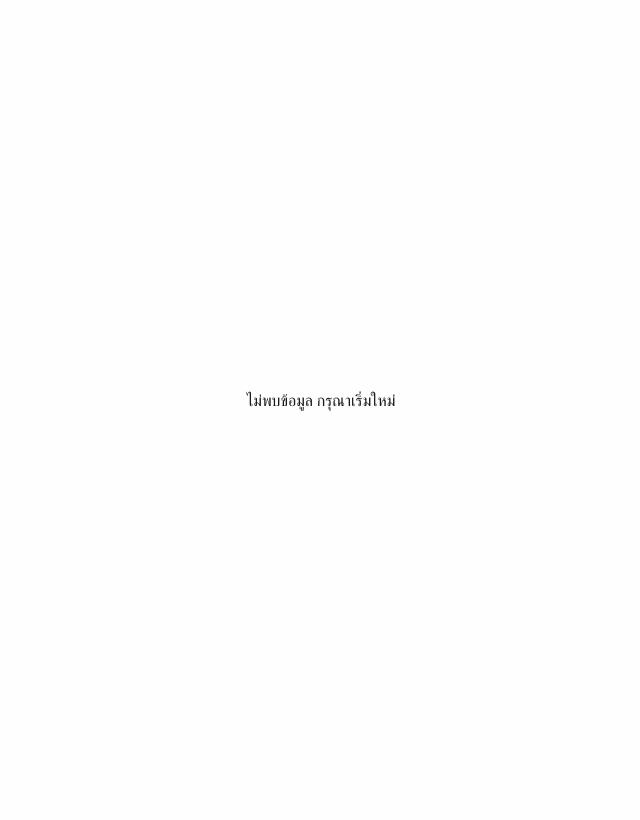
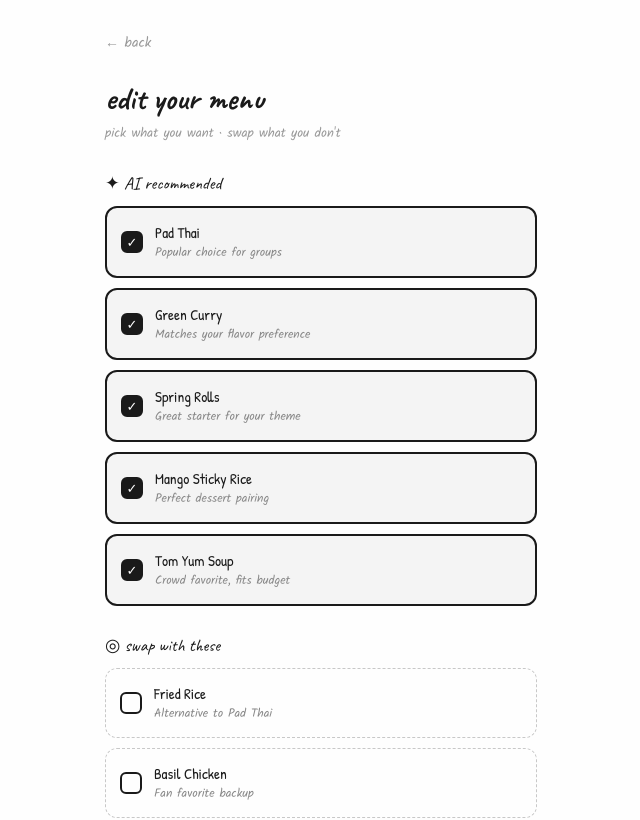
Before and after one commit to IOOIIOU17/billtable-customer-web, a React (Vite) app: page /edit-menu in a window 1280 px wide. Shown: the top 820 px of the page, without its empty margins (319-959 px from the left). Built offline with nearby package versions, Linux system fonts and the light colour scheme.

Commit message:
fix: EditMenu with mock menus

```diff
--- a/src/screens/EditMenu.jsx
+++ b/src/screens/EditMenu.jsx
@@ -1,15 +1,31 @@
 import { useState } from 'react';
 import { useNavigate } from 'react-router-dom';
 import useOrderStore from '../store/orderStore';
+
+const MOCK_AI_MENUS = [
+  { id: 1, name: 'Pad Thai', reason: 'Popular choice for groups' },
+  { id: 2, name: 'Green Curry', reason: 'Matches your flavor preference' },
+  { id: 3, name: 'Spring Rolls', reason: 'Great starter for your theme' },
+  { id: 4, name: 'Mango Sticky Rice', reason: 'Perfect dessert pairing' },
+  { id: 5, name: 'Tom Yum Soup', reason: 'Crowd favorite, fits budget' },
+];
+
+const MOCK_EXTRAS = [
+  { id: 6, name: 'Fried Rice', reason: 'Alternative to Pad Thai' },
+  { id: 7, name: 'Basil Chicken', reason: 'Fan favorite backup' },
+  { id: 8, name: 'Papaya Salad', reason: 'Light option for variety' },
+];
 
 export default function EditMenu() {
   const navigate = useNavigate();
   const store = useOrderStore();
   const r = store.matchedRestaurant;
-  const menus = r?.menus || r?.recommended_menus || [];
-  const extras = r?.extra_menus || [];
 
-  const [selected, setSelected] = useState(menus.map((_, i) => i));
+  const aiMenus = r?.menus?.length ? r.menus : MOCK_AI_MENUS;
+  const extras = r?.extra_menus?.length ? r.extra_menus : MOCK_EXTRAS;
+  const allMenus = [...aiMenus, ...extras];
+
+  const [selected, setSelected] = useState(aiMenus.map((_, i) => i));
   const [comment, setComment] = useState('');
 
   const toggleMenu = (index) => {
@@ -18,84 +34,94 @@ export default function EditMenu() {
     );
   };
 
-  const allMenus = [...menus, ...extras];
-
   const handleConfirm = () => {
     const finalMenus = allMenus.filter((_, i) => selected.includes(i));
     store.setMatchedRestaurant({ ...r, menus: finalMenus, comment });
     navigate('/result');
   };
 
-  if (!r) return (
-    <div style={{ minHeight: '100vh', display: 'flex', alignItems: 'center', justifyContent: 'center', fontFamily: "'Patrick Hand', cursive" }}>
-      <p>ไม่พบข้อมูล กรุณาเริ่มใหม่</p>
-    </div>
-  );
-
   return (
-    <div style={{ minHeight: '100vh', background: '#FEFEFE', maxWidth: '480px', margin: '0 auto', fontFamily: "'Patrick Hand', cursive", padding: '40px 28px 48px' }}>
+    <div style={{ minHeight: '100vh', background: '#FEFEFE', maxWidth: '480px', margin: '0 auto', padding: '32px 24px 48px', fontFamily: "'Patrick Hand', cursive" }}>
 
       <button onClick={() => navigate('/result')}
-        style={{ background: 'none', border: 'none', fontFamily: "'Kalam', cursive", fontSize: '14px', color: '#999', cursor: 'pointer', padding: '0 0 20px', display: 'block' }}>
+        style={{ background: 'none', border: 'none', fontFamily: "'Kalam', cursive", fontSize: '14px', color: '#999', cursor: 'pointer', padding: '0 0 24px', display: 'block' }}>
         ← back
       </button>
 
-      <h1 style={{ fontFamily: "'Caveat', cursive", fontSize: '2rem', fontWeight: '700', color: '#1A1A1A', margin: '0 0 6px' }}>
+      <h1 style={{ fontFamily: "'Caveat', cursive", fontSize: '2rem', fontWeight: '700', color: '#1A1A1A', margin: '0 0 4px' }}>
         edit your menu
       </h1>
       <p style={{ fontFamily: "'Kalam', cursive", fontSize: '13px', color: '#999', margin: '0 0 28px' }}>
         pick what you want · swap what you don't
       </p>
 
-      {/* Menu List */}
-      <div style={{ display: 'flex', flexDirection: 'column', gap: '12px', marginBottom: '32px' }}>
-        {allMenus.map((menu, i) => {
+      <p style={{ fontFamily: "'Caveat', cursive", fontSize: '1.1rem', color: '#1A1A1A', margin: '0 0 12px' }}>
+        ✦ AI recommended
+      </p>
+
+      <div style={{ display: 'flex', flexDirection: 'column', gap: '10px', marginBottom: '28px' }}>
+        {aiMenus.map((menu, i) => {
           const isSelected = selected.includes(i);
-          const isExtra = i >= menus.length;
           return (
-            <div key={i}
-              onClick={() => toggleMenu(i)}
+            <div key={i} onClick={() => toggleMenu(i)}
               style={{
-                display: 'flex', alignItems: 'center', gap: '14px',
+                display: 'flex', alignItems: 'center', gap: '12px',
                 padding: '14px', borderRadius: '12px', cursor: 'pointer',
-                border: isSelected ? '2px solid #1A1A1A' : '1.5px solid #E8E8E8',
-                background: isSelected ? '#FAFAFA' : '#FEFEFE',
+                border: isSelected ? '2px solid #1A1A1A' : '1.5px solid #D8D8D8',
+                background: isSelected ? '#F4F4F4' : '#FEFEFE',
                 transition: 'all 0.15s'
               }}>
               <div style={{
-                width: '44px', height: '44px', borderRadius: '50%',
-                border: '1.5px solid #ccc', flexShrink: 0, background: '#f8f8f8'
-              }} />
-              <div style={{ flex: 1 }}>
-                <div style={{ display: 'flex', alignItems: 'center', gap: '8px' }}>
-                  <p style={{ margin: 0, fontSize: '15px', fontFamily: "'Caveat', cursive", fontWeight: 'bold', color: '#1A1A1A' }}>
-                    {menu.name}
-                  </p>
-                  {isExtra && (
-                    <span style={{ fontSize: '10px', fontFamily: "'Kalam', cursive", color: '#999', border: '1px solid #ccc', borderRadius: '10px', padding: '1px 8px' }}>
-                      alternative
-                    </span>
-                  )}
-                </div>
-                <p style={{ margin: 0, fontSize: '12px', color: '#888', fontFamily: "'Kalam', cursive" }}>
-                  {menu.reason || menu.description || ''}
-                </p>
-              </div>
-              <div style={{
-                width: '22px', height: '22px', borderRadius: '50%', flexShrink: 0,
-                border: '1.5px solid #1A1A1A',
-                background: isSelected ? '#1A1A1A' : 'none',
+                width: '22px', height: '22px', borderRadius: '6px', flexShrink: 0,
+                border: '2px solid #1A1A1A',
+                background: isSelected ? '#1A1A1A' : 'transparent',
                 display: 'flex', alignItems: 'center', justifyContent: 'center'
               }}>
-                {isSelected && <span style={{ color: '#FEFEFE', fontSize: '12px' }}>✓</span>}
+                {isSelected && <span style={{ color: '#FEFEFE', fontSize: '13px' }}>✓</span>}
+              </div>
+              <div>
+                <p style={{ margin: 0, fontFamily: "'Patrick Hand', cursive", fontSize: '15px', color: '#1A1A1A' }}>{menu.name}</p>
+                <p style={{ margin: 0, fontFamily: "'Kalam', cursive", fontSize: '12px', color: '#888' }}>{menu.reason || ''}</p>
               </div>
             </div>
           );
         })}
       </div>
 
-      {/* Comment Box */}
-      <div style={{ marginBottom: '28px' }}>
+      <p style={{ fontFamily: "'Caveat', cursive", fontSize: '1.1rem', color: '#1A1A1A', margin: '0 0 12px' }}>
+        ◎ swap with these
+      </p>
+
+      <div style={{ display: 'flex', flexDirection: 'column', gap: '10px', marginBottom: '32px' }}>
+        {extras.map((menu, i) => {
+          const idx = aiMenus.length + i;
+          const isSelected = selected.includes(idx);
+          return (
+            <div key={idx} onClick={() => toggleMenu(idx)}
+              style={{
+                display: 'flex', alignItems: 'center', gap: '12px',
+                padding: '14px', borderRadius: '12px', cursor: 'pointer',
+                border: isSelected ? '2px solid #1A1A1A' : '1.5px dashed #C8C8C8',
+                background: isSelected ? '#F4F4F4' : '#FEFEFE',
+                transition: 'all 0.15s'
+              }}>
+              <div style={{
+                width: '22px', height: '22px', borderRadius: '6px', flexShrink: 0,
+                border: '2px solid #1A1A1A',
+                background: isSelected ? '#1A1A1A' : 'transparent',
+                display: 'flex', alignItems: 'center', justifyContent: 'center'
+              }}>
+                {isSelected && <span style={{ color: '#FEFEFE', fontSize: '13px' }}>✓</span>}
+              </div>
+              <div>
+                <p style={{ margin: 0, fontFamily: "'Patrick Hand', cursive", fontSize: '15px', color: '#1A1A1A' }}>{menu.name}</p>
+                <p style={{ margin: 0, fontFamily: "'Kalam', cursive", fontSize: '12px', color: '#888' }}>{menu.reason || ''}</p>
+              </div>
+            </div>
+          );
+        })}
+      </div>
+
       <p style={{ fontFamily: "'Kalam', cursive", fontSize: '13px', color: '#999', margin: '0 0 8px' }}>
         anything else you'd like to add?
       </p>
@@ -108,12 +134,10 @@ export default function EditMenu() {
           fontFamily: "'Patrick Hand', cursive", fontSize: '14px',
           border: '1.5px solid #1A1A1A', borderRadius: '12px',
           background: '#FEFEFE', color: '#1A1A1A', resize: 'none',
-            outline: 'none', boxSizing: 'border-box'
+          outline: 'none', boxSizing: 'border-box', marginBottom: '28px'
         }}
       />
-      </div>
 
-      {/* Confirm Button */}
       <button onClick={handleConfirm}
         style={{
           width: '100%', padding: '16px', background: '#1A1A1A', color: '#FEFEFE',
```
Also changed, not shown: 1 other file (tests, documents, lock files or other folders). Lines whose indentation alone changed are shown as unchanged.
